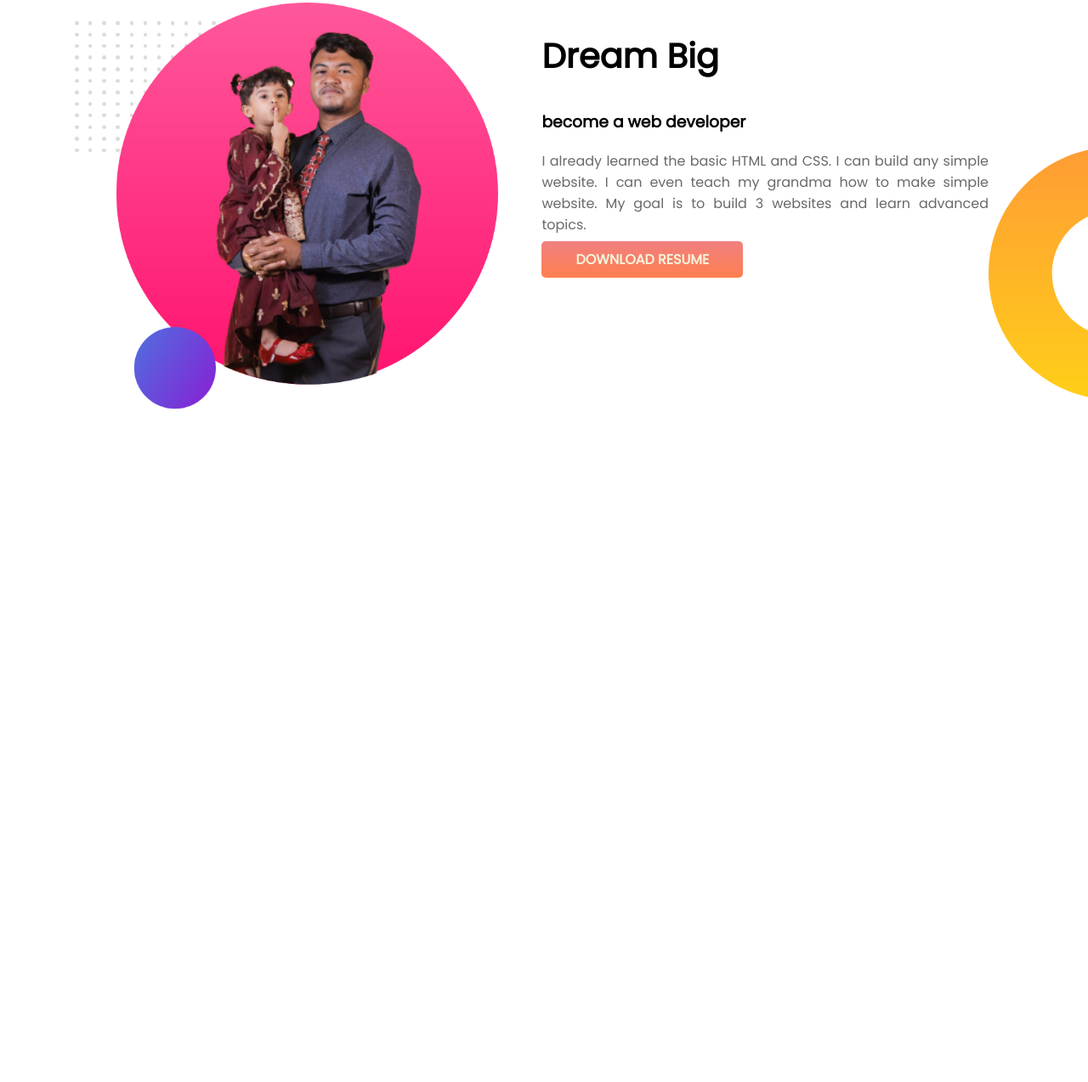
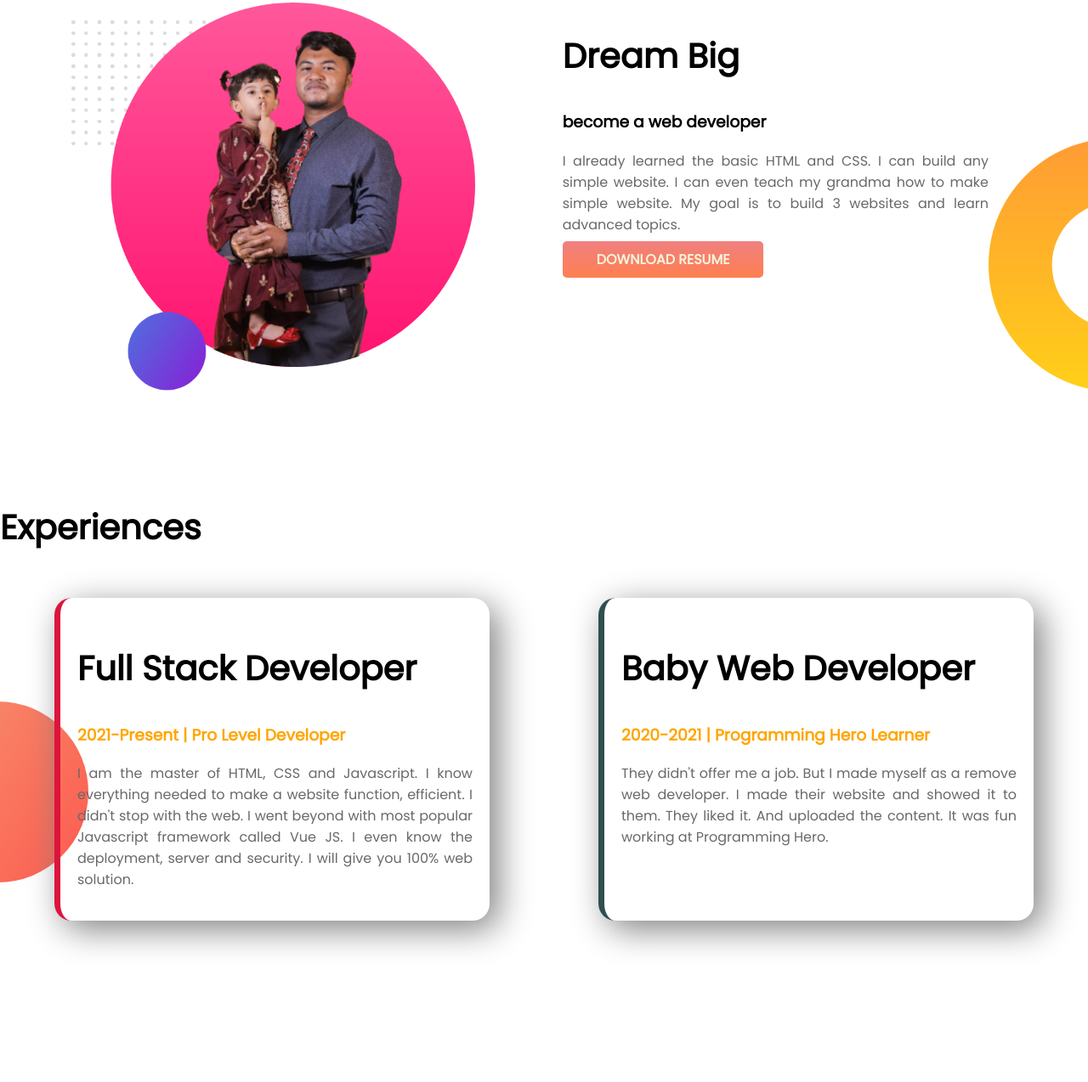
Before and after one commit to Nabil0530/Developer-Portfolio, a plain HTML site: page index.html in a window 1280 px wide. Shown: the part 626-1900 px from the top of the page at 85% size. Before the commit the page ends 1115 px from the top, so only its background shows below. Drawn offline with Linux system fonts and the light colour scheme.

Commit message:
new Arrange

```diff
--- a/Style.CSS
+++ b/Style.CSS
@@ -12,7 +12,7 @@ h1 {
     color: orange;
 }
 
-section {
+.flexible-container {
     display: flex;
 }
 
@@ -44,12 +44,13 @@ section {
 
 .calculation {
     width: 50%;
-    padding-left: 4%;
+    padding-left: 8%;
     text-align: justify;
 }
 
-.Dream-big {
-    padding-top: 130px;
+.flexible-container {
+    padding-top: 20px;
+    padding-bottom: 90px;
 }
 
 p {
@@ -61,7 +62,7 @@ p {
 }
 
 .size {
-    padding-top: 170px;
+    padding-top: 160px;
 }
 
 .measure img {
@@ -69,3 +70,31 @@ p {
     padding-left: 15%;
 
 }
+
+.half-width {
+    width: 40%;
+    margin-left: 5%;
+    margin-right: 5%;
+    padding: 20px;
+    box-shadow: 10px 10px 40px gray;
+    text-align: justify;
+    border-radius: 20px;
+
+
+}
+
+.advanced {
+    background-image: url(images/exp-bg.png);
+    background-repeat: no-repeat;
+    background-position: left;
+    padding-bottom: 100px;
+
+}
+
+#exception {
+    border-left: 7px solid crimson;
+}
+
+#arrange {
+    border-left: 7px solid darkslategray;
+}
--- a/index.html
+++ b/index.html
@@ -13,7 +13,7 @@
 </head>
 
 <body>
-    <section class="top-banner">
+    <section class="top-banner flexible-container">
         <div class="measurement">
             <h1>Welcome To</h1>
             <h1><span class="orange-color">Nabil's</span> World !!</h1>
@@ -31,7 +31,7 @@
             <img src="images/Nabil 01.png" alt="">
         </div>
     </section>
-    <section class="Dream-big">
+    <section class="flexible-container">
         <div class="measure">
             <img src="images/Nabil 02.png" alt="">
         </div>
@@ -51,6 +51,34 @@
         </div>
 
     </section>
+    <section class="advanced">
+        <h1 class="font">Experiences</h1>
+        <div class="flexible-container">
+            <div id="exception" class="half-width">
+                <h1 class="font">Full Stack Developer</h1>
+                <h3 class="orange-color">2021-Present | Pro Level Developer</h3>
+                <p>
+                    I am the master of HTML, CSS and Javascript. I know everything needed to make a website function,
+                    efficient. I didn't
+                    stop with the web. I went beyond with most popular Javascript framework called Vue JS. I even know
+                    the
+                    deployment,
+                    server and security. I will give you 100% web solution.
+                </p>
+            </div>
+            <div id="arrange" class="half-width">
+                <h1 class="font">Baby Web Developer</h1>
+                <h3 class="orange-color">2020-2021 | Programming Hero Learner</h3>
+                <p>
+                    They didn't offer me a job. But I made myself as a remove web developer. I made their website and
+                    showed
+                    it to them.
+                    They liked it. And uploaded the content. It was fun working at Programming Hero.
+                </p>
+            </div>
+        </div>
+
+    </section>
 
 </body>
 
```
